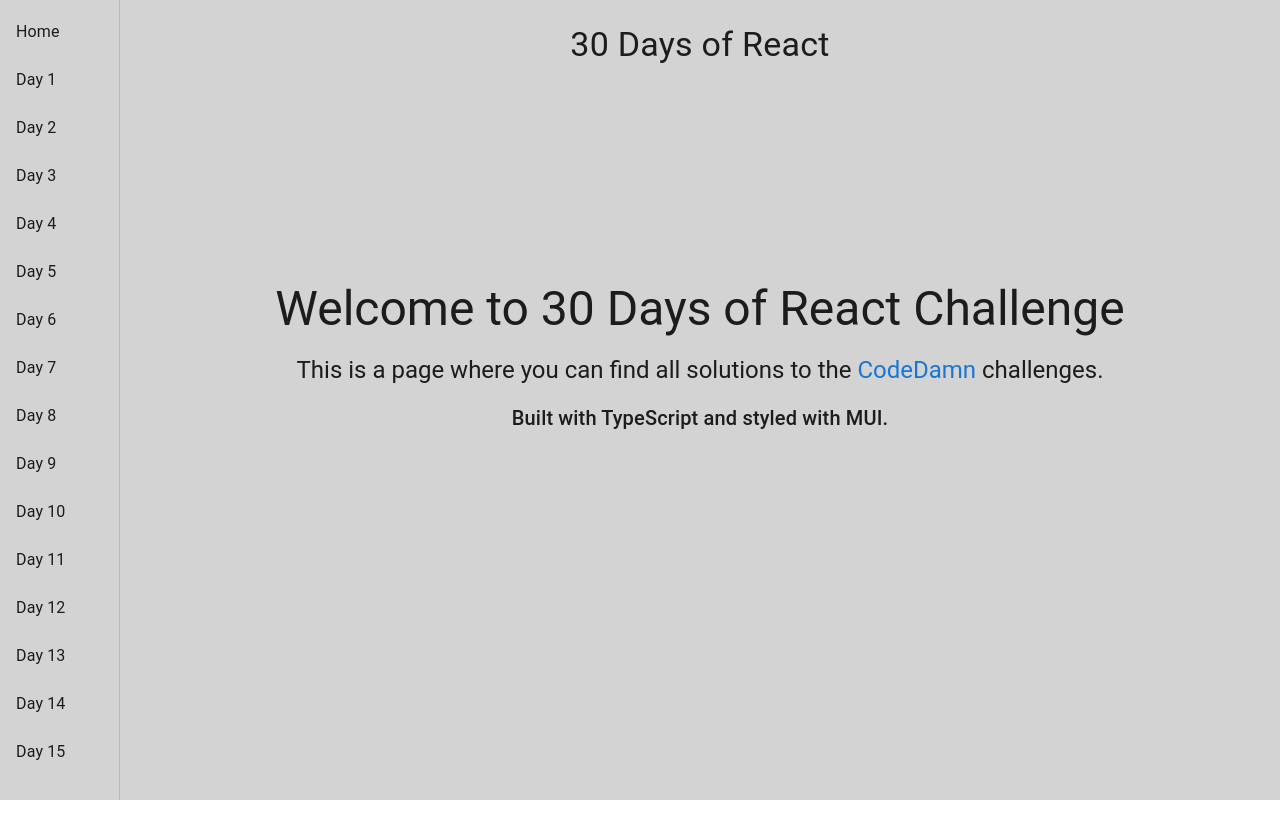
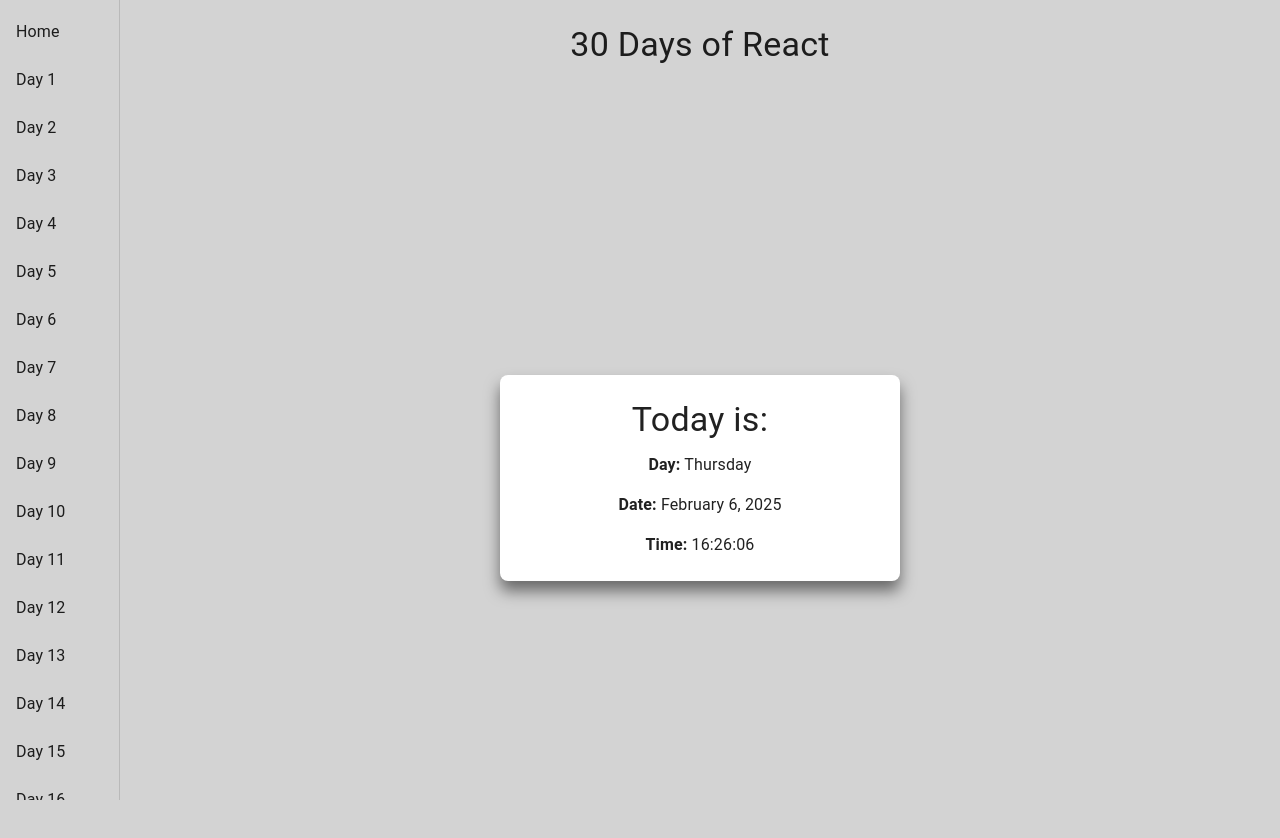
Before and after one commit to Cema2019/codedamn-challenge-30-days-of-react, a React (Vite) app: page /simple-clock in a window 1280 px wide. Before the commit this address led to /. Shown: the top 838 px of the page. Before the commit the page ends 800 px from the top, so only its background shows below. Built offline with nearby package versions, Linux system fonts and the light colour scheme.

Commit message:
Add SimpleClock component

```diff
--- /dev/null
+++ b/components/SimpleClock.tsx
@@ -0,0 +1,95 @@
+import React, { useEffect, useState } from 'react';
+import { Box, Typography, Paper } from '@mui/material';
+
+const App: React.FC = () => {
+  const [day, setDay] = useState<string>('');
+  const [date, setDate] = useState<string>('');
+  const [time, setTime] = useState<string>('');
+
+  useEffect(() => {
+    const updateTime = () => {
+      const now = new Date();
+
+      const days = [
+        'Sunday',
+        'Monday',
+        'Tuesday',
+        'Wednesday',
+        'Thursday',
+        'Friday',
+        'Saturday',
+      ];
+      setDay(days[now.getDay()]);
+
+      const dayOfMonth = now.getDate();
+      const months = [
+        'January',
+        'February',
+        'March',
+        'April',
+        'May',
+        'June',
+        'July',
+        'August',
+        'September',
+        'October',
+        'November',
+        'December',
+      ];
+      const month = months[now.getMonth()];
+      const year = now.getFullYear();
+      setDate(`${month} ${dayOfMonth}, ${year}`);
+
+      const hours = String(now.getHours()).padStart(2, '0');
+      const minutes = String(now.getMinutes()).padStart(2, '0');
+      const seconds = String(now.getSeconds()).padStart(2, '0');
+      setTime(`${hours}:${minutes}:${seconds}`);
+    };
+
+    updateTime();
+    const interval = setInterval(updateTime, 1000);
+
+    return () => clearInterval(interval);
+  }, []);
+
+  return (
+    <Box
+      sx={{
+        display: 'flex',
+        flexDirection: 'column',
+        justifyContent: 'center',
+        alignItems: 'center',
+        height: '100vh',
+        backgroundColor: 'lightgray',
+        padding: 2,
+      }}
+    >
+      <Paper
+        sx={{
+          padding: '1.5rem',
+          backgroundColor: 'white',
+          borderRadius: '0.5rem',
+          boxShadow: '0px 10px 15px rgba(0, 0, 0, 0.5)',
+          width: '100%',
+          maxWidth: '400px',
+        }}
+      >
+        <Typography variant="h4" align="center" gutterBottom>
+          Today is:
+        </Typography>
+
+        <Typography variant="body1" align="center" sx={{ marginBottom: 2 }}>
+          <strong>Day:</strong> {day}
+        </Typography>
+        <Typography variant="body1" align="center" sx={{ marginBottom: 2 }}>
+          <strong>Date:</strong> {date}
+        </Typography>
+        <Typography variant="body1" align="center">
+          <strong>Time:</strong> {time}
+        </Typography>
+      </Paper>
+    </Box>
+  );
+};
+
+export default App;
--- a/routes/routeConfig.tsx
+++ b/routes/routeConfig.tsx
@@ -14,6 +14,7 @@ import ParagraphToggling from '../components/ParagraphToggling';
 import TipCalculator from '../components/TipCalculator';
 import BasicPolling from '../components/BasicPolling';
 import InterestCalculator from '../components/InterestCalculator';
+import SimpleClock from '../components/SimpleClock';
 
 export const routeConfig = [
   { path: '/', element: <HomePage />, label: 'Home' },
@@ -48,4 +49,5 @@ export const routeConfig = [
     element: <InterestCalculator />,
     label: 'Day 15',
   },
+  { path: '/simple-clock', element: <SimpleClock />, label: 'Day 16' },
 ];
```
